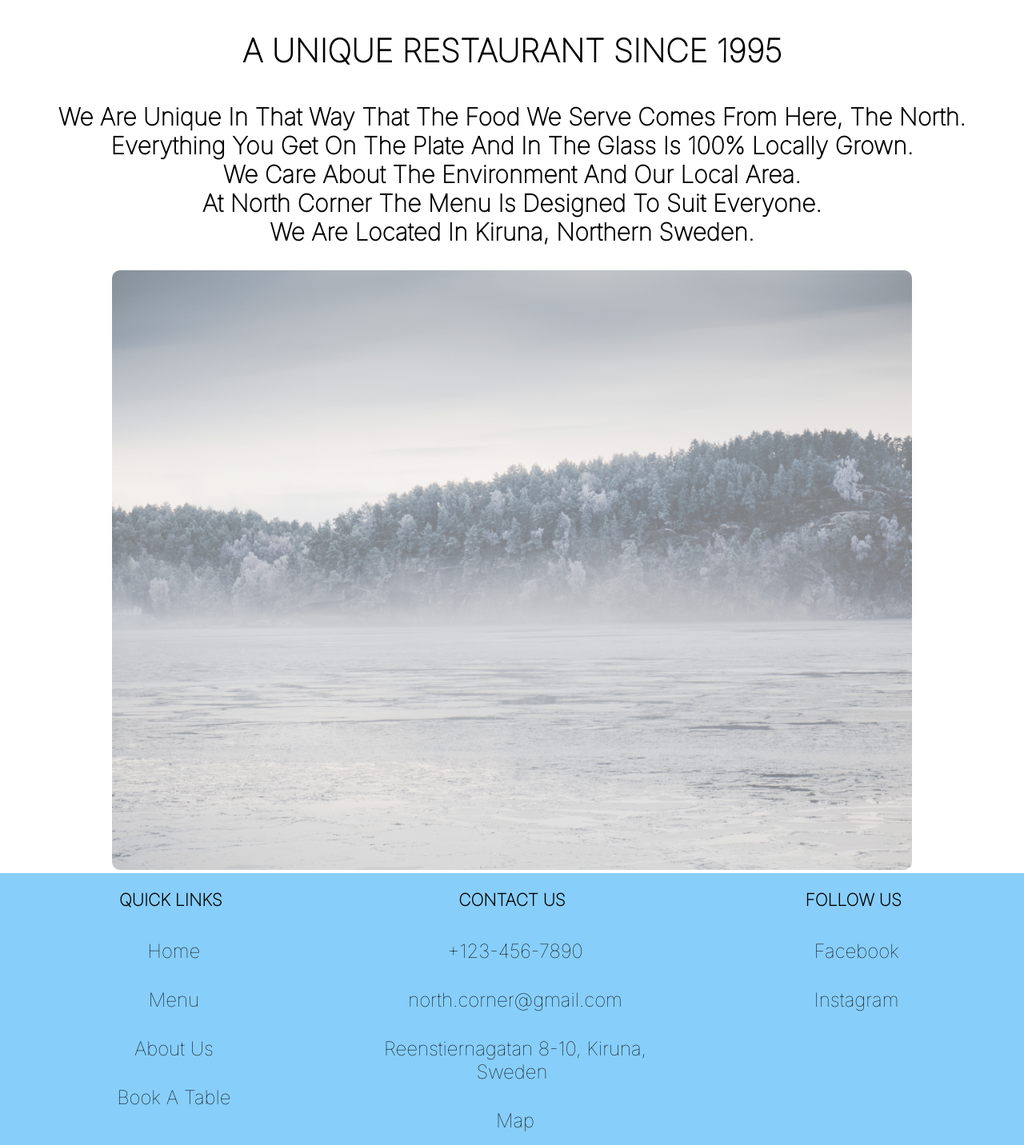
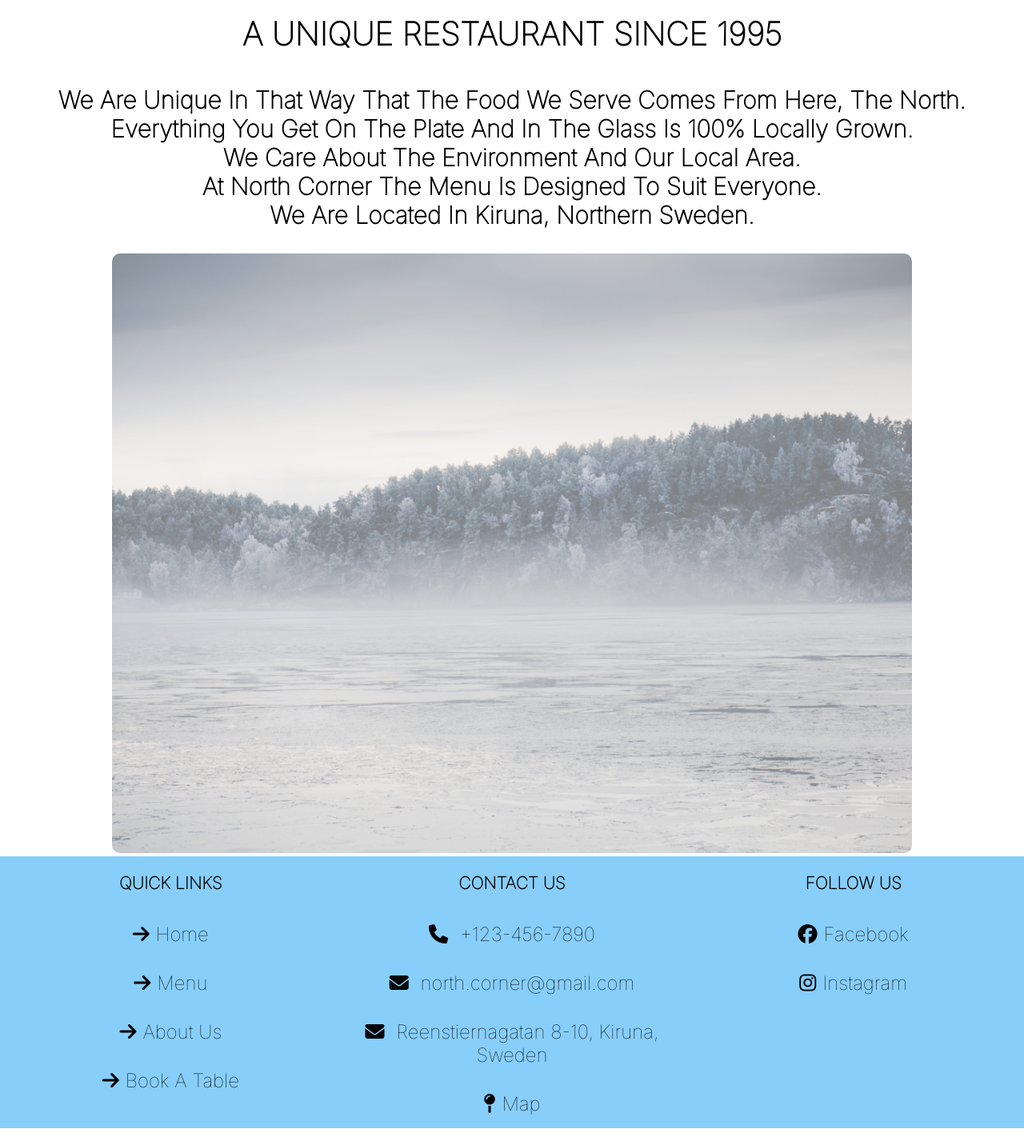
Before and after one commit to matgus217/Green-Corner, a Django app: page / in a window 1280 px wide. Shown: the part 1062-2494 px from the top of the page at 80% size. After the commit the page ends 2473 px from the top, so only its background shows below. Run offline with Django 3.2, Linux system fonts and the light colour scheme; some libraries are stand-ins or nearby versions; some web fonts are replaced.

Commit message:
Add link to fontawesome

```diff
--- a/pages/templates/pages/index.html
+++ b/pages/templates/pages/index.html
@@ -10,12 +10,9 @@
     <meta name="keywords" content="Locally grown food Gotehburg" />
 
     <script
-      src="<script"
-      src="https://cdn.jsdelivr.net/npm/bootstrap@3.4.1/dist/js/bootstrapmin.js"
-      integrity="sha384-aJ21OjlMXNL5UyIl/XNwTMqvzeRMZH2w8c5cRVpzpU8Y5bApTppSuUkhZX N0VxHd "
+      src="https://kit.fontawesome.com/032f9bfe1a.js"
       crossorigin="anonymous"
     ></script>
-    "https://kit.fontawesome.com/032f9bfe1a.js" crossorigin="anonymous"ript>
 
     <link rel="stylesheet" href="{% static 'css/style.css' %}" />
     <title>North Corner</title>
```
